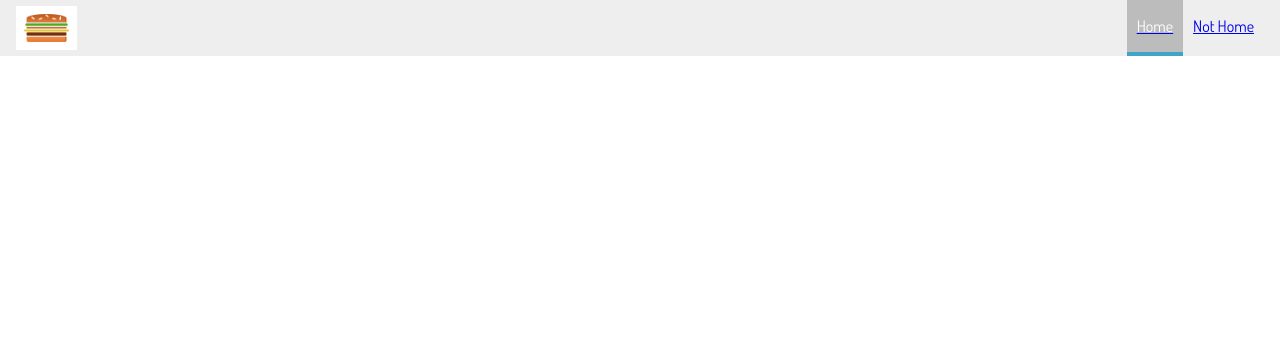
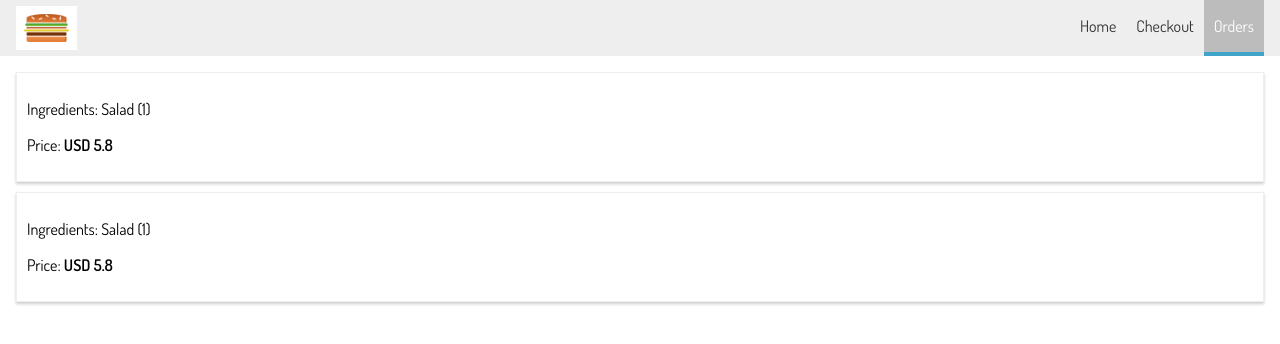
Before and after one commit to mahmoudali0001/Burger-Builder, a React app: page /orders in a window 1280 px wide. Shown: the top 344 px of the page. Built offline with nearby package versions, Linux system fonts and the light colour scheme.

Commit message:
adding a order page

```diff
--- a/src/App.js
+++ b/src/App.js
@@ -1,6 +1,7 @@
 import React, { Component } from "react";
 import { Route, Switch } from "react-router-dom";
 
+import Orders from "./Containers/Orders/Orders";
 import Layout from "./hoc/Layout/Layout";
 import BurgerBuilder from "./Containers/BurgerBuilder/BurgerBuilder";
 import Checkout from "./Containers/Chechout/Checkout";
@@ -11,6 +12,7 @@
       <div>
         <Layout>
           <Route path="/" exact component={BurgerBuilder} />
+          <Route path="/orders" component={Orders} />
           <Route path="/checkout" component={Checkout} />
         </Layout>
       </div>
--- a/src/Components/Navigation/NavigationItems/NavigationItem/NavigationItem.css
+++ b/src/Components/Navigation/NavigationItems/NavigationItem/NavigationItem.css
@@ -5,15 +5,17 @@
   width: 100%;
 }
 
-.NavigationItem span {
+.NavigationItem a {
   width: 100%;
   box-sizing: border-box;
   display: block;
+  text-decoration: none;
+  color: #333;
 }
 
-.NavigationItem span:hover,
-.NavigationItem span:active,
-.NavigationItem span.active {
+.NavigationItem a:hover,
+.NavigationItem a:active,
+.NavigationItem a.active {
   color: #40a4c8;
 }
 
@@ -26,16 +28,16 @@
     align-items: center;
   }
 
-  .NavigationItem span {
+  .NavigationItem a {
     height: 100%;
     padding: 16px 10px;
     border-bottom: 4px solid transparent;
     transition: 0.5s linear;
   }
 
-  .NavigationItem span:hover,
-  .NavigationItem span:active,
-  .NavigationItem span.active {
+  .NavigationItem a:hover,
+  .NavigationItem a:active,
+  .NavigationItem a.active {
     background-color: #a9a9a9b8;
     border-bottom: 4px solid #40a4c8;
     color: white;
--- a/src/Components/Navigation/NavigationItems/NavigationItem/NavigationItem.js
+++ b/src/Components/Navigation/NavigationItems/NavigationItem/NavigationItem.js
@@ -1,12 +1,13 @@
 import React from "react";
+import { NavLink } from "react-router-dom";
 
 import classes from "./NavigationItem.css";
 
 const navigationItem = (props) => (
   <li className={classes.NavigationItem}>
-    <span className={props.active ? classes.active : null}>
+    <NavLink exact to={props.link} activeClassName={classes.active}>
       {props.children}
-    </span>
+    </NavLink>
   </li>
 );
 
--- a/src/Components/Navigation/NavigationItems/NavigationItems.js
+++ b/src/Components/Navigation/NavigationItems/NavigationItems.js
@@ -1,17 +1,18 @@
 import React from "react";
-import { NavLink } from "react-router-dom";
+// import { NavLink } from "react-router-dom";
 
 import classes from "./NavigationItems.css";
 import NavigationItem from "./NavigationItem/NavigationItem";
 
 const navigationItems = (props) => (
   <ul className={classes.NavigationItems}>
-    <NavLink id="1" to="/">
-      <NavigationItem active>Home</NavigationItem>
-    </NavLink>
-    <NavLink id="2" to="/checkout">
-      <NavigationItem>Not Home</NavigationItem>
-    </NavLink>
+    <NavigationItem link="/" active>
+      Home
+    </NavigationItem>
+
+    <NavigationItem link="/checkout">Checkout</NavigationItem>
+
+    <NavigationItem link="/orders">Orders</NavigationItem>
   </ul>
 );
 
--- /dev/null
+++ b/src/Components/Order/Order.css
@@ -0,0 +1,8 @@
+.Order {
+  width: 100%;
+  border: 1px solid #eee;
+  box-shadow: 0 2px 3px #ccc;
+  padding: 10px;
+  margin: 10px 0;
+  box-sizing: border-box;
+}
--- /dev/null
+++ b/src/Components/Order/Order.js
@@ -0,0 +1,14 @@
+import React from "react";
+
+import classes from "./Order.css";
+
+const order = (props) => (
+  <div className={classes.Order}>
+    <p>Ingredients: Salad (1)</p>
+    <p>
+      Price: <strong>USD 5.8</strong>
+    </p>
+  </div>
+);
+
+export default order;
--- /dev/null
+++ b/src/Containers/Orders/Orders.js
@@ -0,0 +1,16 @@
+import React, { Component } from "react";
+
+import Order from "../../Components/Order/Order";
+
+class Orders extends Component {
+  render() {
+    return (
+      <div>
+        <Order />
+        <Order />
+      </div>
+    );
+  }
+}
+
+export default Orders;
```
